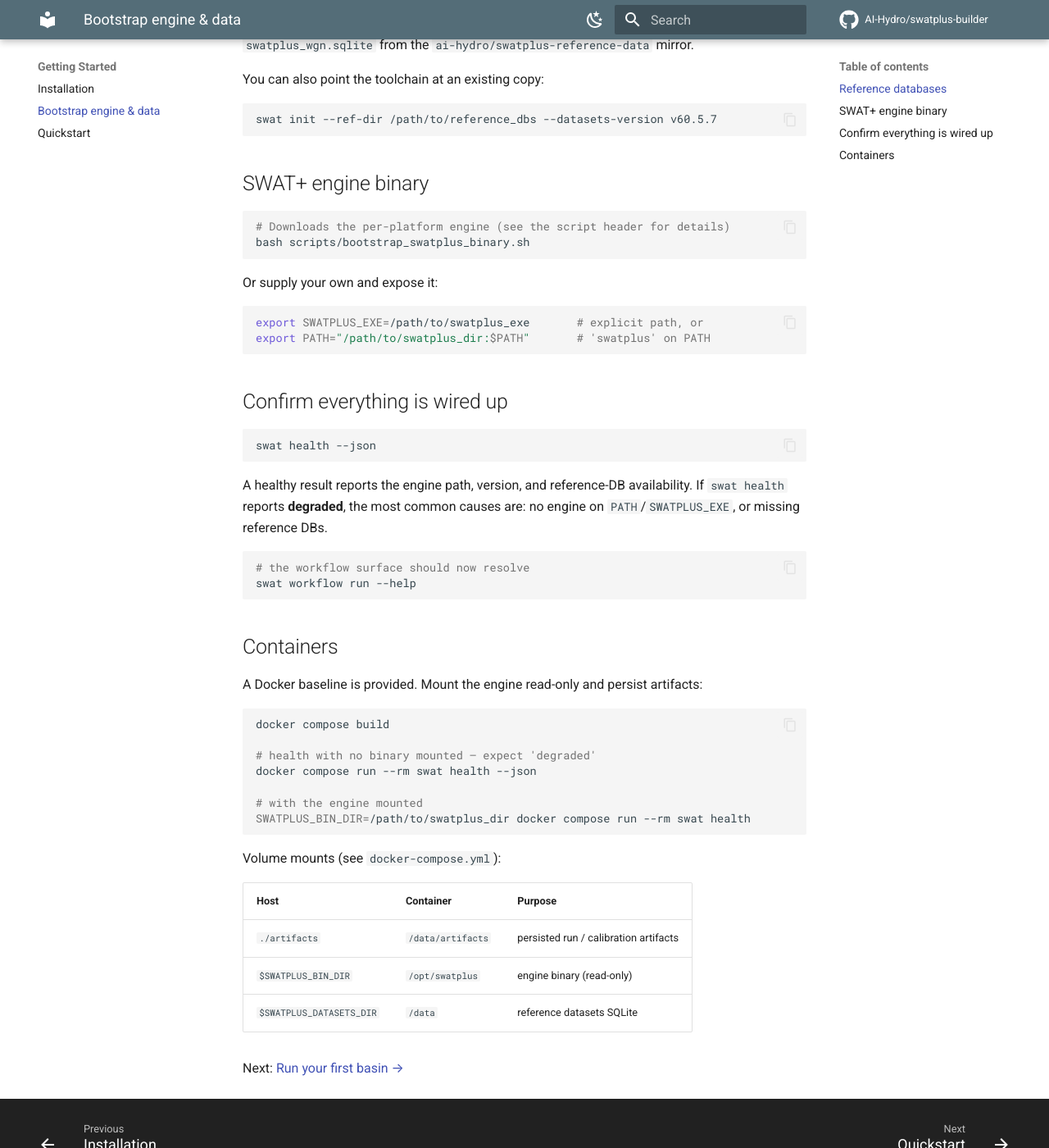
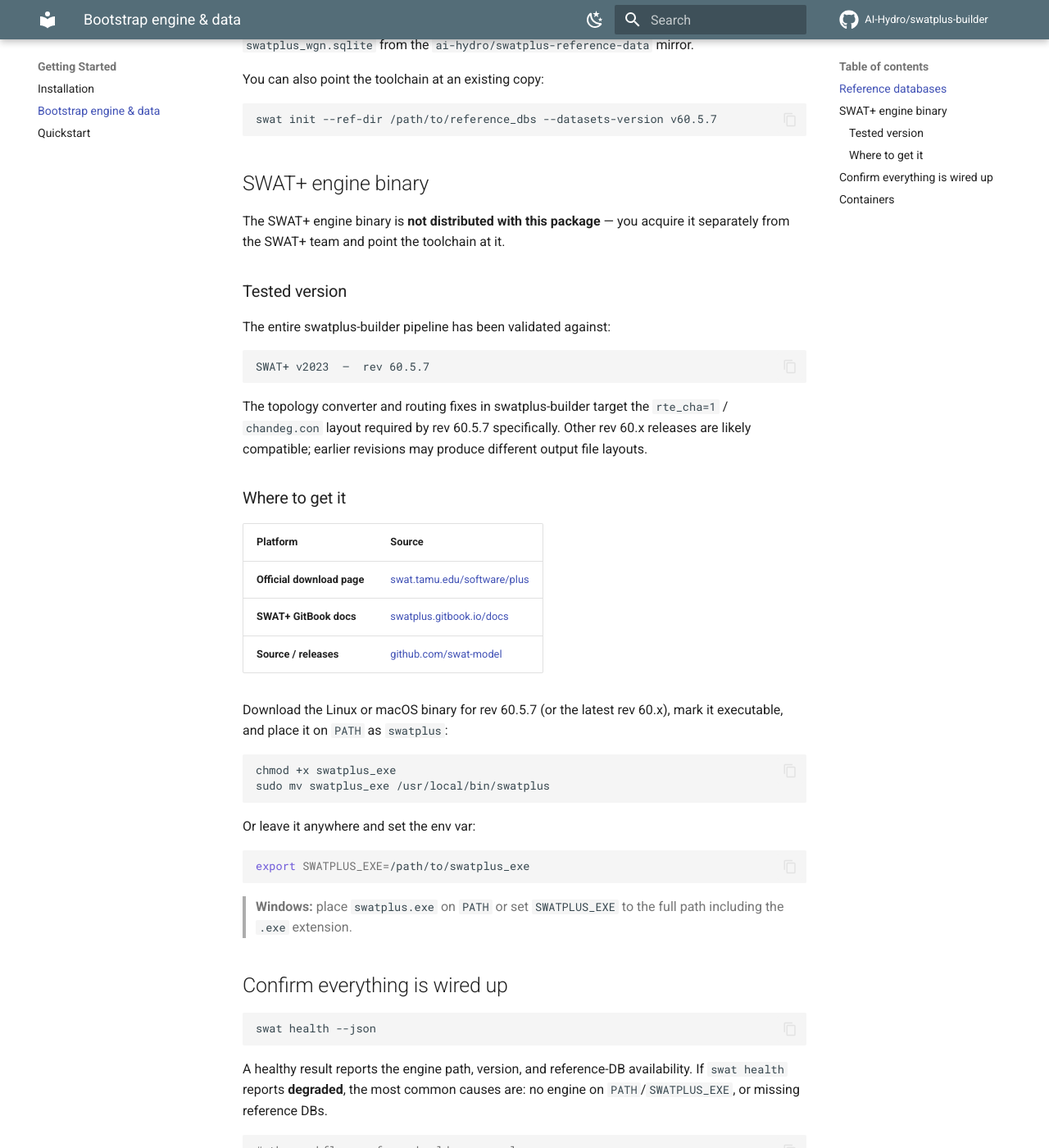
Before and after one commit to AI-Hydro/swatplus-builder, an MkDocs documentation site: the page built from docs_site/getting-started/bootstrap.md, in a window 1280 px wide and 1400 px high, scrolled down 428 px. Shown: the whole window at 82% size. Built offline with MkDocs 1.6.1 and Material for MkDocs 9.7.7, drawn with Linux system fonts in a browser that asks for light colours; comment, search, counter and statistics services are not loaded.

Commit message:
docs: document proven SWAT+ engine version (rev 60.5.7) and improve health output
Problem: users and agents had no guidance on which SWAT+ binary to use,
and swat health gave no actionable info when the engine was missing.

Changes:
- swat health now surfaces the engine version string when found (runs
  swatplus_exe --version) and prints the tested version + download URL
  when SWATPLUS_EXE is not set
- installation.md: requirements section names SWAT+ v2023 rev 60.5.7
  with a direct link to swat.tamu.edu/software/plus/
- bootstrap.md: full "tested version" + download table replacing the
  placeholder text
- mcp-server.md: new "SWAT+ engine binary" section with version table
  and agent guidance (what to tell the user when health shows missing)
- SKILL.md: expanded prerequisites section with exact version, download
  links, install commands, and agent guidance for missing-engine case
- scripts/bootstrap_swatplus_binary.sh: replace TODO stub with a
  working install script that accepts SWATPLUS_BIN_PATH or prints
  actionable download instructions

Co-Authored-By: Claude Sonnet 4.6 <noreply@anthropic.com>

````diff
--- a/docs_site/getting-started/bootstrap.md
+++ b/docs_site/getting-started/bootstrap.md
@@ -22,17 +22,46 @@ swat init --ref-dir /path/to/reference_dbs --datasets-version v60.5.7
 
 ## SWAT+ engine binary
 
-```bash
-# Downloads the per-platform engine (see the script header for details)
-bash scripts/bootstrap_swatplus_binary.sh
+The SWAT+ engine binary is **not distributed with this package** — you acquire
+it separately from the SWAT+ team and point the toolchain at it.
+
+### Tested version
+
+The entire swatplus-builder pipeline has been validated against:
+
+```
+SWAT+ v2023  —  rev 60.5.7
 ```
 
-Or supply your own and expose it:
+The topology converter and routing fixes in swatplus-builder target the
+`rte_cha=1` / `chandeg.con` layout required by rev 60.5.7 specifically.
+Other rev 60.x releases are likely compatible; earlier revisions may produce
+different output file layouts.
+
+### Where to get it
+
+| Platform | Source |
+|---|---|
+| **Official download page** | [swat.tamu.edu/software/plus](https://swat.tamu.edu/software/plus/) |
+| **SWAT+ GitBook docs** | [swatplus.gitbook.io/docs](https://swatplus.gitbook.io/docs) |
+| **Source / releases** | [github.com/swat-model](https://github.com/swat-model) |
+
+Download the Linux or macOS binary for rev 60.5.7 (or the latest rev 60.x),
+mark it executable, and place it on `PATH` as `swatplus`:
 
 ```bash
-export SWATPLUS_EXE=/path/to/swatplus_exe       # explicit path, or
-export PATH="/path/to/swatplus_dir:$PATH"       # 'swatplus' on PATH
+chmod +x swatplus_exe
+sudo mv swatplus_exe /usr/local/bin/swatplus
 ```
+
+Or leave it anywhere and set the env var:
+
+```bash
+export SWATPLUS_EXE=/path/to/swatplus_exe
+```
+
+> **Windows:** place `swatplus.exe` on `PATH` or set `SWATPLUS_EXE` to the
+> full path including the `.exe` extension.
 
 ## Confirm everything is wired up
 
````
Also changed, not shown: SKILL.md (+31 -0 lines), docs_site/agents/mcp-server.md (+26 -0 lines), docs_site/getting-started/installation.md (+4 -3 lines), 2 other files.
